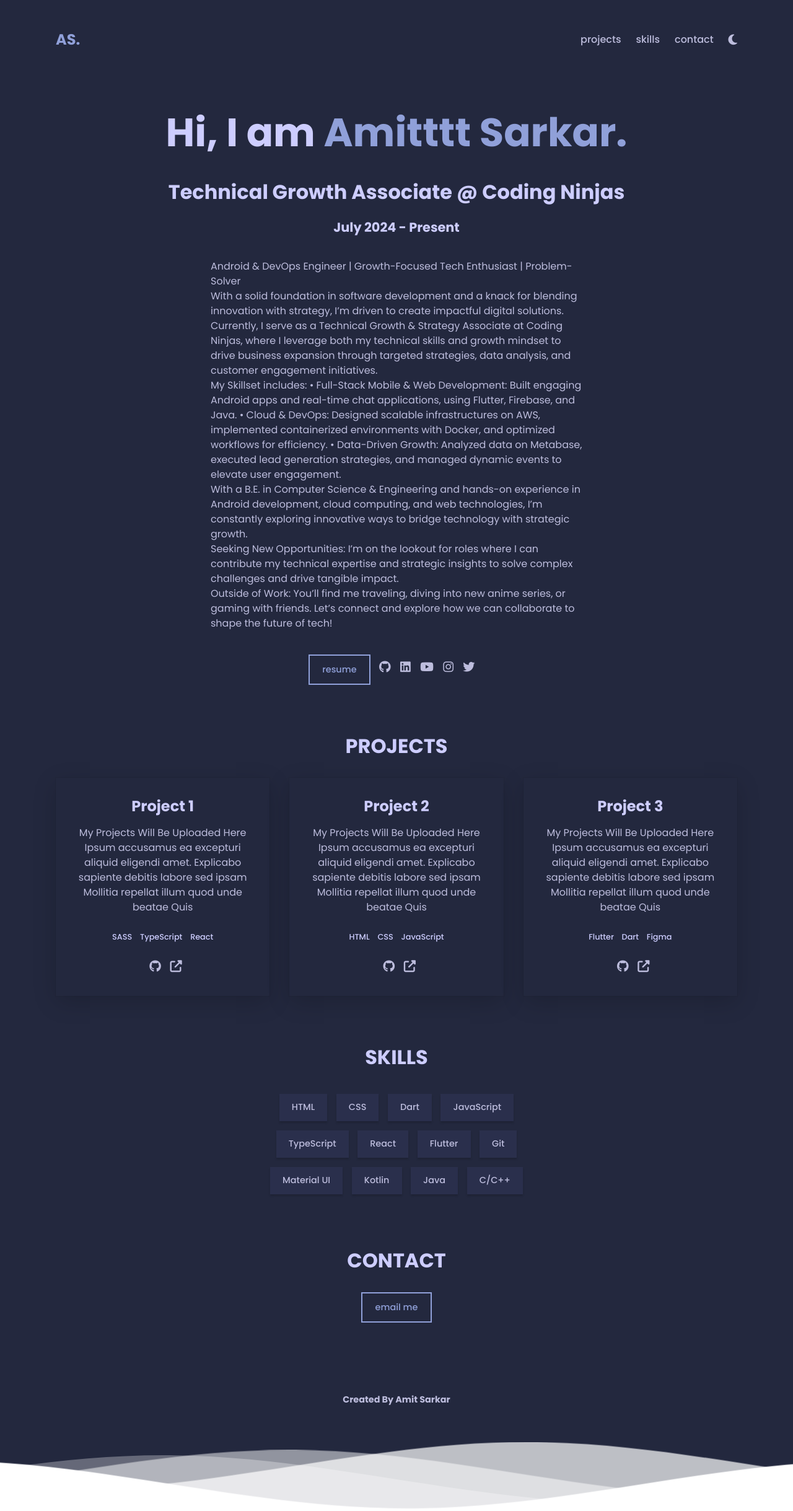
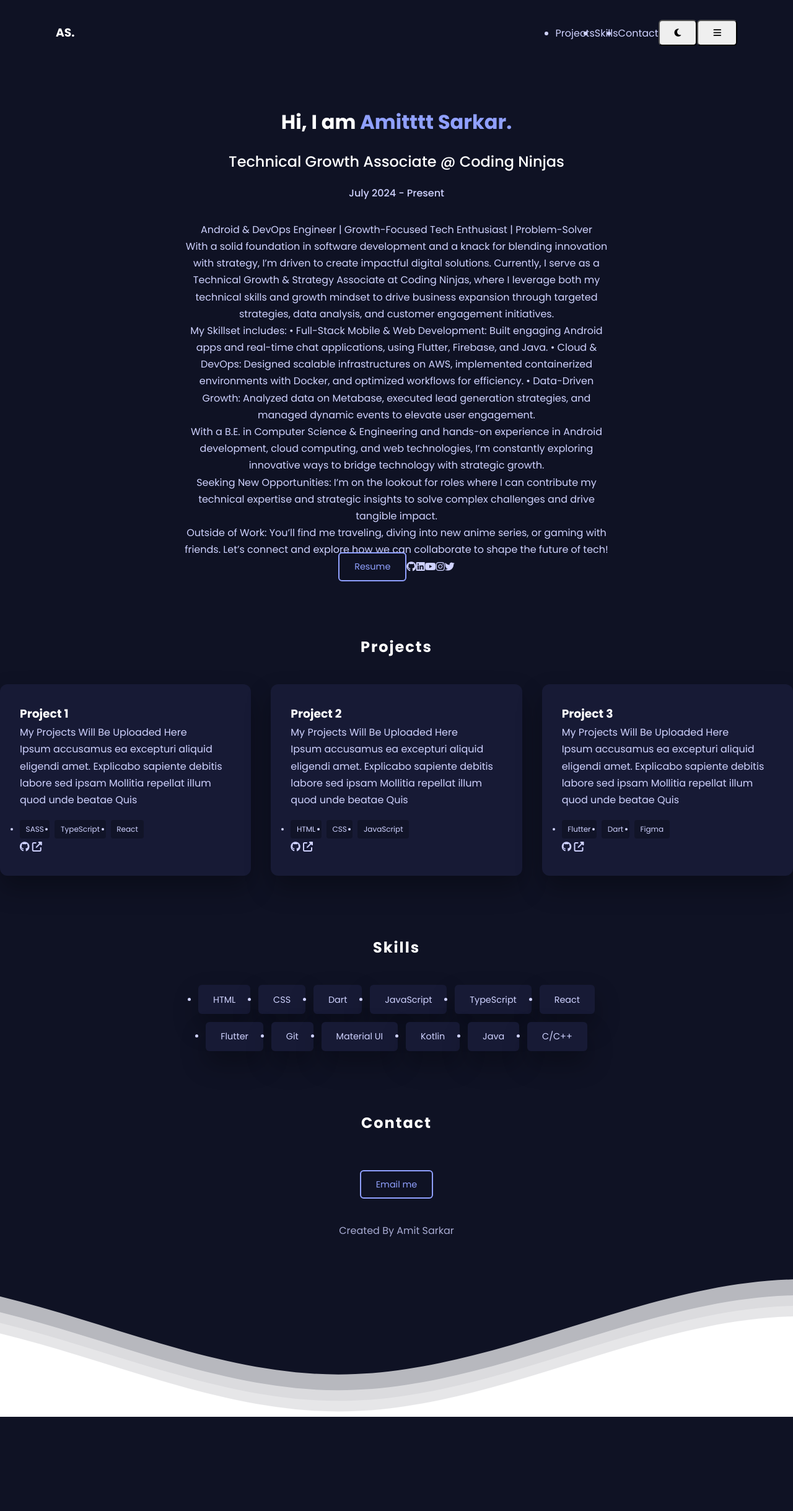
Before and after one commit to amitskr/amitsarkar.github.io, a PHP site: page / in a window 1280 px wide. Shown: the whole page at 62% size. After the commit the page ends 2286 px from the top, so only its background shows below. Run offline with PHP 8.4, Linux system fonts and the light colour scheme; some libraries are stand-ins or nearby versions.

Commit message:
Update styles.css

```diff
--- a/styles.css
+++ b/styles.css
@@ -1,17 +1,23 @@
-/*===============
-  global styles
-===============*/
+/* =================
+   THEME
+================== */
+
+.dark {
+  --clr-bg: #0f1224;
+  --clr-bg-alt: #171a35;
+  --clr-fg: #cfd2ff;
+  --clr-fg-alt: #ffffff;
+  --clr-primary: #90a0ff;
+  --shadow: 0 20px 40px rgba(0, 0, 0, 0.3);
+}
+
+/* =================
+   GLOBAL
+================== */
 
 * {
+  margin: 0;
   padding: 0;
-  margin: 0;
-  border: 0;
-  outline: 0;
-  background-color: inherit;
-  color: inherit;
-  font-family: inherit;
-  font-size: inherit;
-  box-shadow: none;
   box-sizing: border-box;
 }
 
@@ -21,288 +27,51 @@ html {
 
 body {
   font-family: "Poppins", sans-serif;
-  line-height: 1.5;
+  background: var(--clr-bg);
   color: var(--clr-fg);
-  background-color: var(--clr-bg);
+  line-height: 1.7;
 }
 
-.light {
-  --clr-bg: #fcfcfc;
-  --clr-bg-alt: #fff;
-  --clr-fg: #555;
-  --clr-fg-alt: #444;
-  --clr-primary: #2978b5;
-  --shadow: rgba(100, 100, 111, 0.2) 0px 7px 29px 0px;
-}
-
-.dark {
-  --clr-bg: #23283e;
-  --clr-bg-alt: #2a2f4c;
-  --clr-fg: #bdbddd;
-  --clr-fg-alt: #cdcdff;
-  --clr-primary: #90a0d9;
-  --shadow: rgba(0, 0, 0, 0.16) 0px 10px 36px 0px,
-    rgba(0, 0, 0, 0.06) 0px 0px 0px 1px;
-}
-
-.waves {
-  position:relative;
-  width: 100%;
-  height:15vh;
-  margin-bottom:-7px; /*Fix for safari gap*/
-  min-height:100px;
-  max-height:150px;
-}
-
-.parallax > use {
-  animation: move-forever 25s cubic-bezier(.55,.5,.45,.5)     infinite;
-}
-.parallax > use:nth-child(1) {
-  animation-delay: -2s;
-  animation-duration: 7s;
-}
-.parallax > use:nth-child(2) {
-  animation-delay: -3s;
-  animation-duration: 10s;
-}
-.parallax > use:nth-child(3) {
-  animation-delay: -4s;
-  animation-duration: 13s;
-}
-.parallax > use:nth-child(4) {
-  animation-delay: -5s;
-  animation-duration: 20s;
-}
-@keyframes move-forever {
-  0% {
-   transform: translate3d(-90px,0,0);
-  }
-  100% {
-    transform: translate3d(85px,0,0);
-  }
-}
-/*Shrinking for mobile*/
-@media (max-width: 768px) {
-  .waves {
-    height:40px;
-    min-height:40px;
-  }
-  .content {
-    height:30vh;
-  }
-  h1 {
-    font-size:24px;
-  }
-}
-
-::-moz-selection {
-  background: var(--clr-primary);
-  color: var(--clr-bg);
-}
-
-::-webkit-selection,
-::selection {
-  background: var(--clr-primary);
-  color: var(--clr-bg);
+a {
+  text-decoration: none;
+  color: inherit;
 }
 
 h1,
 h2,
-h3,
-h4 {
-  line-height: 1.2;
+h3 {
   color: var(--clr-fg-alt);
 }
-
-h1 {
-  font-size: 4rem;
-}
-
-h2 {
-  font-size: 2rem;
-}
-
-h3 {
-  font-size: 1.5rem;
-}
-
-h4 {
-  font-size: 1.3rem;
-}
-
-ul {
-  list-style-type: none;
-}
-
-a {
-  text-decoration: none;
-}
-
-button {
-  cursor: pointer;
-}
-
-@media (max-width: 900px) {
-  h1 {
-    font-size: 2.6rem;
-  }
-}
-
-/*===================
-  buttons and links
-===================*/
-
-.link {
-  color: var(--clr-primary);
-  padding: 0 0 0.3em 0;
-  position: relative;
-}
-
-.link:hover {
-  color: var(--clr-primary);
-}
-
-.link::before {
-  content: "";
-  display: inline;
-  width: 0%;
-  height: 0.2em;
-  position: absolute;
-  bottom: 0;
-  background-color: var(--clr-primary);
-  transition: width 0.2s ease-in;
-}
-
-.link:hover::before,
-.link:focus::before {
-  width: 100%;
-}
-
-.link--nav {
-  color: var(--clr-fg);
-  text-transform: lowercase;
-  font-weight: 500;
-}
-
-.link--icon {
-  color: var(--clr-fg);
-  font-size: 1.2rem;
-}
-
-.btn {
-  display: block;
-  padding: 0.8em 1.4em;
-  font-weight: 500;
-  font-size: 0.9rem;
-  text-transform: lowercase;
-  transition: transform 0.2s ease-in-out;
-}
-
-.btn--outline {
-  color: var(--clr-primary);
-  border: 2px solid var(--clr-primary);
-  position: relative;
-  overflow: hidden;
-  z-index: 1;
-}
-
-.btn--outline:focus,
-.btn--outline:hover {
-  color: var(--clr-bg);
-}
-
-.btn--outline:before {
-  content: "";
-  position: absolute;
-  background-color: var(--clr-primary);
-  right: 100%;
-  bottom: 0;
-  left: 0;
-  top: 0;
-  z-index: -1;
-  transition: right 0.2s ease-in-out;
-}
-
-.btn--outline:hover::before,
-.btn--outline:focus::before {
-  right: 0;
-}
-
-.btn--plain {
-  text-transform: initial;
-  background-color: var(--clr-bg-alt);
-  box-shadow: rgba(0, 0, 0, 0.15) 0px 3px 3px 0px;
-  border: 0;
-}
-
-.btn--plain:hover {
-  transform: translateY(-4px);
-}
-
-.btn--icon {
-  padding: 0;
-  font-size: 1.2rem;
-}
-
-.btn--icon:hover,
-.btn--icon:focus {
-  color: var(--clr-primary);
-}
-
-.btn--icon:active {
-  transform: translateY(-5px);
-}
-
-/*========
-  layout
-========*/
 
 .center {
   display: flex;
   align-items: center;
 }
 
+/* =================
+   HEADER
+================== */
+
 .header {
-  height: 8em;
   max-width: 1100px;
-  width: 95%;
   margin: 0 auto;
+  padding: 2rem 0;
   justify-content: space-between;
 }
 
-main {
-  max-width: 1100px;
-  width: 95%;
-  margin: 0 auto;
+.logo {
+  font-size: 1.5rem;
+  font-weight: 700;
 }
 
-.section {
-  margin-top: 5em;
-}
-
-.section__title {
-  text-align: center;
-  margin-bottom: 1em;
-  text-transform: uppercase;
-}
-
-.nav__list {
-  margin-right: 1.5em;
-  display: flex;
-}
-
-.nav__list-item {
-  margin-left: 1.5em;
-}
-
-.nav__hamburger {
-  display: none;
-  width: 1em;
-}
+/* =================
+   ABOUT
+================== */
 
 .about {
   flex-direction: column;
-  margin-top: 3em;
+  text-align: center;
+  margin-top: 4rem;
 }
 
 .about__name {
@@ -310,154 +79,166 @@ main {
 }
 
 .about__role {
-  margin-top: 1.2em;
+  margin-top: 1rem;
+  font-weight: 500;
 }
 
 .about__desc {
-  font-size: 1rem;
-  max-width: 600px;
+  max-width: 700px;
+  margin-top: 2rem;
 }
 
-.about__desc,
-.about__contact {
-  margin-top: 2.4em;
+/* =================
+   BUTTONS
+================== */
+
+.btn {
+  padding: 0.7rem 1.5rem;
+  border-radius: 6px;
+  font-size: 0.9rem;
 }
 
-.about .link--icon {
-  margin-right: 0.8em;
+.btn--outline {
+  border: 2px solid var(--clr-primary);
+  color: var(--clr-primary);
+  transition: 0.3s ease;
 }
 
-.about .btn--outline {
-  margin-right: 1em;
+.btn--outline:hover {
+  background: var(--clr-primary);
+  color: var(--clr-bg);
 }
 
+.btn--plain {
+  background: var(--clr-bg-alt);
+  box-shadow: var(--shadow);
+}
+
+/* =================
+   SECTIONS
+================== */
+
+.section {
+  margin-top: 6rem;
+}
+
+.section__title {
+  text-align: center;
+  margin-bottom: 2.5rem;
+  letter-spacing: 2px;
+}
+
+/* =================
+   EXPERIENCE
+================== */
+
+.timeline {
+  max-width: 900px;
+  margin: auto;
+  display: grid;
+  gap: 2rem;
+}
+
+.card {
+  background: var(--clr-bg-alt);
+  padding: 2rem;
+  border-radius: 12px;
+  box-shadow: var(--shadow);
+}
+
+.card .role {
+  font-size: 0.85rem;
+  opacity: 0.8;
+  margin-bottom: 1rem;
+}
+
+.card ul {
+  margin-left: 1rem;
+}
+
+.card li {
+  margin-bottom: 0.5rem;
+}
+
+/* =================
+   PROJECTS
+================== */
+
 .projects__grid {
-  max-width: 1100px;
-  margin: 0 auto;
   display: grid;
-  grid-template-columns: repeat(auto-fit, minmax(18em, 1fr));
-  grid-gap: 2em;
+  grid-template-columns: repeat(auto-fit, minmax(260px, 1fr));
+  gap: 2rem;
 }
 
 .project {
-  padding: 2em;
-  margin: 0 auto;
-  text-align: center;
+  background: var(--clr-bg-alt);
+  padding: 2rem;
+  border-radius: 12px;
   box-shadow: var(--shadow);
-  transition: transform 0.2s linear;
+  transition: transform 0.3s ease;
 }
 
 .project:hover {
-  transform: translateY(-7px);
-}
-
-.project__description {
-  margin-top: 1em;
+  transform: translateY(-8px);
 }
 
 .project__stack {
+  margin-top: 1.2rem;
+  display: flex;
+  flex-wrap: wrap;
+  gap: 0.5rem;
+}
+
+.project__stack li {
+  font-size: 0.75rem;
+  padding: 0.3rem 0.6rem;
+  background: #00000040;
+  border-radius: 4px;
+}
+
+/* =================
+   SKILLS
+================== */
+
+.skills__list {
+  max-width: 700px;
+  margin: auto;
   display: flex;
   flex-wrap: wrap;
   justify-content: center;
-  margin: 1.2em 0;
+  gap: 0.8rem;
 }
 
-.project__stack-item {
-  margin: 0.5em;
-  font-weight: 500;
-  font-size: 0.8rem;
-  color: var(--clr-fg-alt);
-}
-
-.project .link--icon {
-  margin-left: 0.5em;
-}
-
-.skills__list {
-  max-width: 450px;
-  width: 95%;
-  margin: 0 auto;
-  display: flex;
-  flex-wrap: wrap;
-  justify-content: center;
-}
-
-.skills__list-item {
-  margin: 0.5em;
-}
+/* =================
+   CONTACT
+================== */
 
 .contact {
   flex-direction: column;
+  gap: 1.5rem;
 }
 
+/* =================
+   FOOTER
+================== */
+
 .footer {
-  padding: 3em 0;
-  margin-top: 4em;
   text-align: center;
+  padding: 3rem 0;
+  opacity: 0.8;
 }
 
-.footer__link {
-  font-size: 0.9rem;
-  font-weight: 700;
-  color: var(--clr-fg);
-}
-
-.scroll-top {
-  display: none;
-  position: fixed;
-  bottom: 1em;
-  right: 2em;
-  background-color: transparent;
-  font-size: 1.8rem;
-  transition: transform 0.2s ease-in-out;
-}
+/* =================
+   RESPONSIVE
+================== */
 
 @media (max-width: 600px) {
-  .header {
-    height: 6em;
-  }
-
-  .section {
-    margin-top: 4em;
-  }
-
-  .nav__list {
-    flex-direction: column;
-    padding: 4em 0;
-    position: absolute;
-    right: 0;
-    left: 0;
-    top: 5em;
-    background-color: var(--clr-bg);
-    width: 0;
-    overflow: hidden;
-    transition: width 0.2s ease-in-out;
-  }
-
-  .display-nav-list {
-    width: 100%;
-  }
-
-  .nav__list-item {
-    margin: 0.5em 0;
-  }
-
-  .nav__hamburger {
-    display: flex;
-    margin-left: 0.8em;
+  h1 {
+    font-size: 2.2rem;
   }
 
   .about {
+    text-align: left;
     align-items: flex-start;
-    margin-top: 2em;
-  }
-
-  .footer {
-    padding: 2em;
-    margin-top: 3em;
-  }
-
-  .scroll-container {
-    display: none;
   }
 }
```
